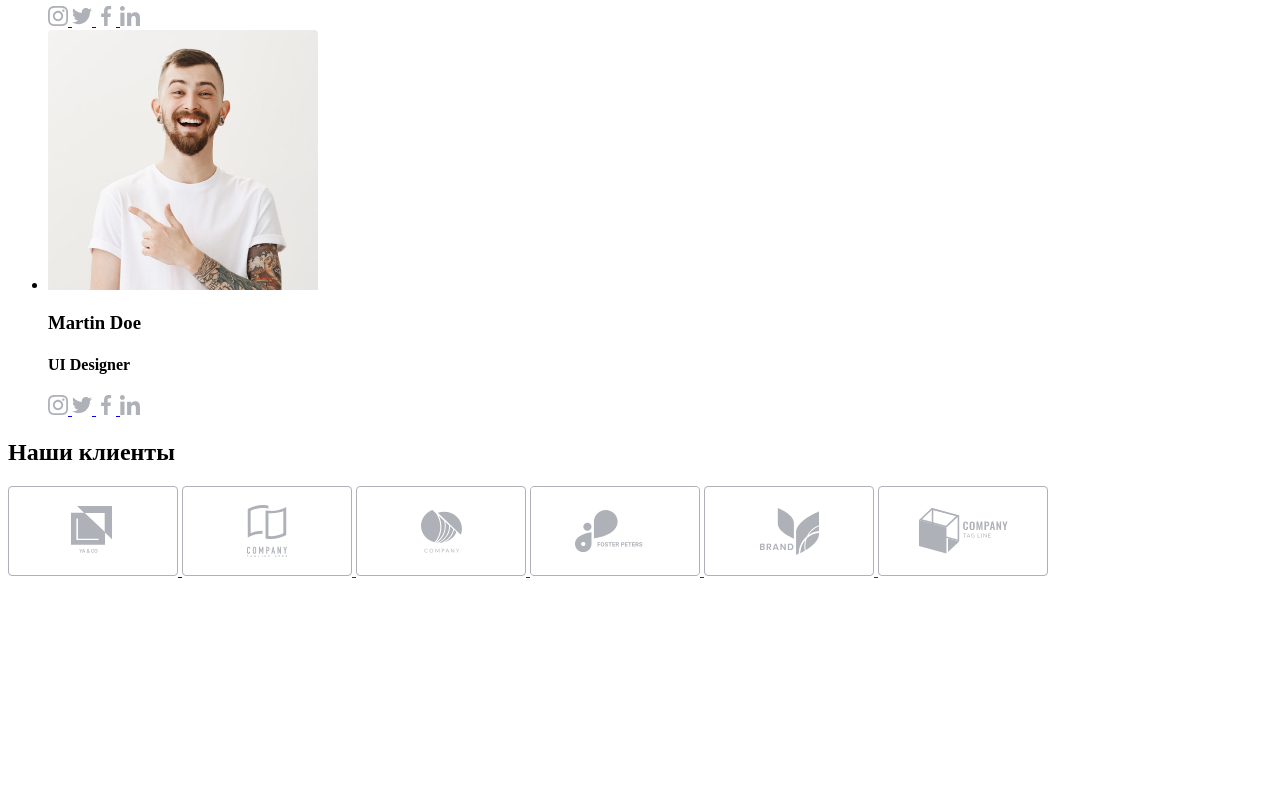
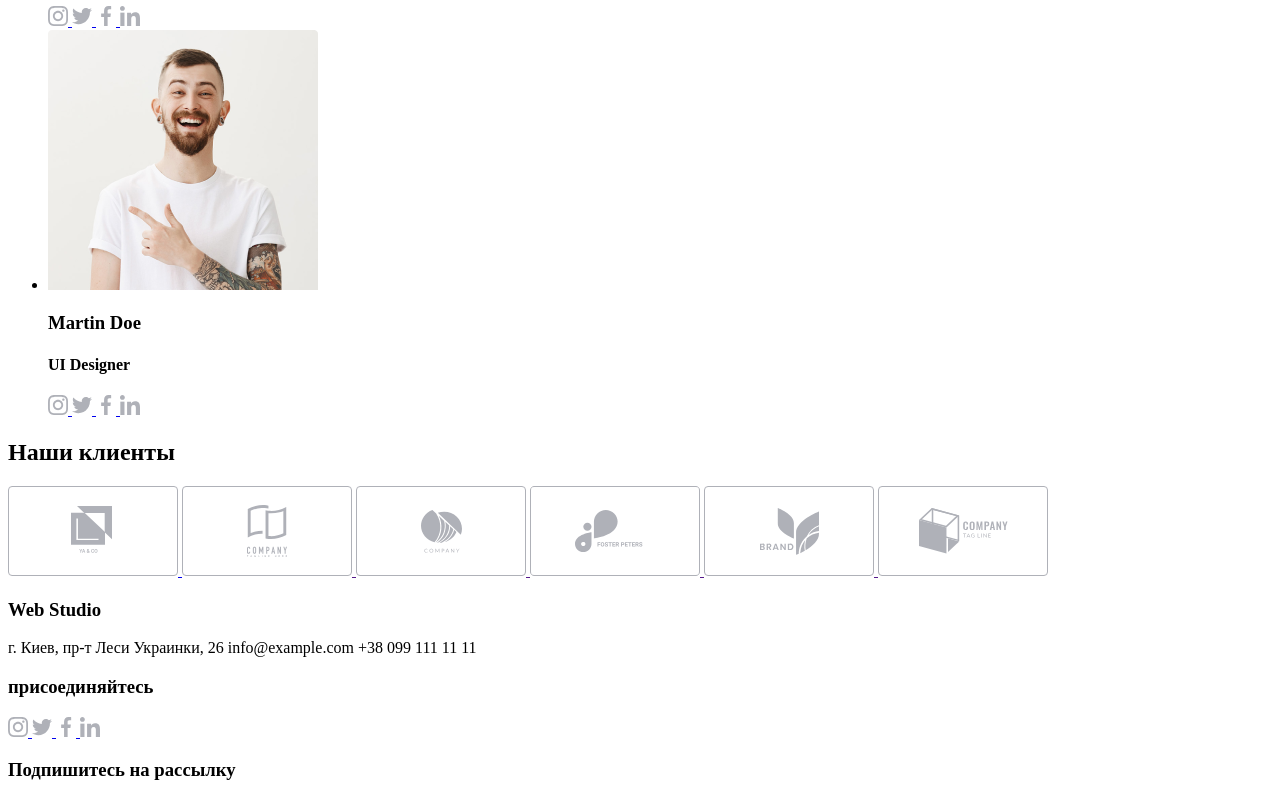
Before and after one commit to ktsulun/goit-markup-hw-01, a plain HTML site: page index.html in a window 1280 px wide. Shown: the part 3147-3947 px from the top of the page. Before the commit the page ends 3735 px from the top, so only its background shows below. Drawn offline with Linux system fonts and the light colour scheme.

Commit message:
Completed html v.1

```diff
--- a/index.html
+++ b/index.html
@@ -305,6 +305,46 @@
       </section>
 
       <!--Footer-->
+      <footer>
+        <section class="Contacts">
+          <h3>Web Studio</h3>
+          <span>г. Киев, пр-т Леси Украинки, 26</span>
+          <span>info@example.com</span>
+          <span>+38 099 111 11 11</span>
+        </section>
+
+        <section class="social-media-links">
+          <h3>присоединяйтесь</h3>
+          <a href="https://www.instagram.com/" target="blank">
+            <img
+              src="./images/body/icons/instagram_icon.svg"
+              alt="Иконка Инстаграмм"
+            />
+          </a>
+          <a href="https://twitter.com" target="blank">
+            <img
+              src="./images/body/icons/twitter_icon.svg"
+              alt="Иконка Твиттера"
+            />
+          </a>
+          <a href="https://www.facebook.com/" target="blank">
+            <img
+              src="./images/body/icons/facebook_icon.svg"
+              alt="Иконка Фэйсбука"
+            />
+          </a>
+          <a href="https://www.linkedin.com/" target="blank">
+            <img
+              src="./images/body/icons/linkedin_icon.svg"
+              alt="Иконка Линкедин"
+            />
+          </a>
+        </section>
+
+        <section class="flexbox">
+          <h3>Подпишитесь на рассылку</h3>
+        </section>
+      </footer>
     </main>
   </body>
 </html>
```
